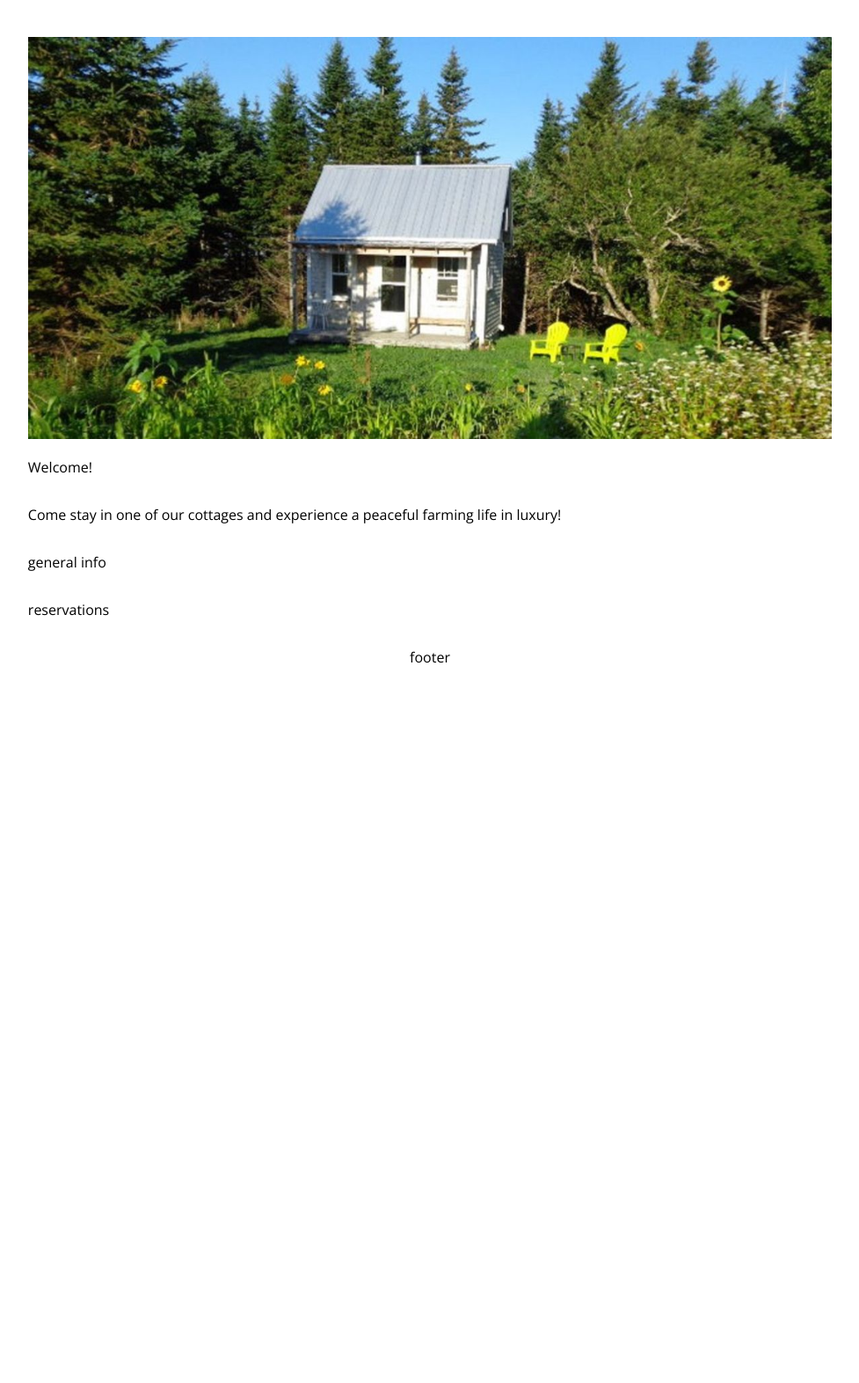
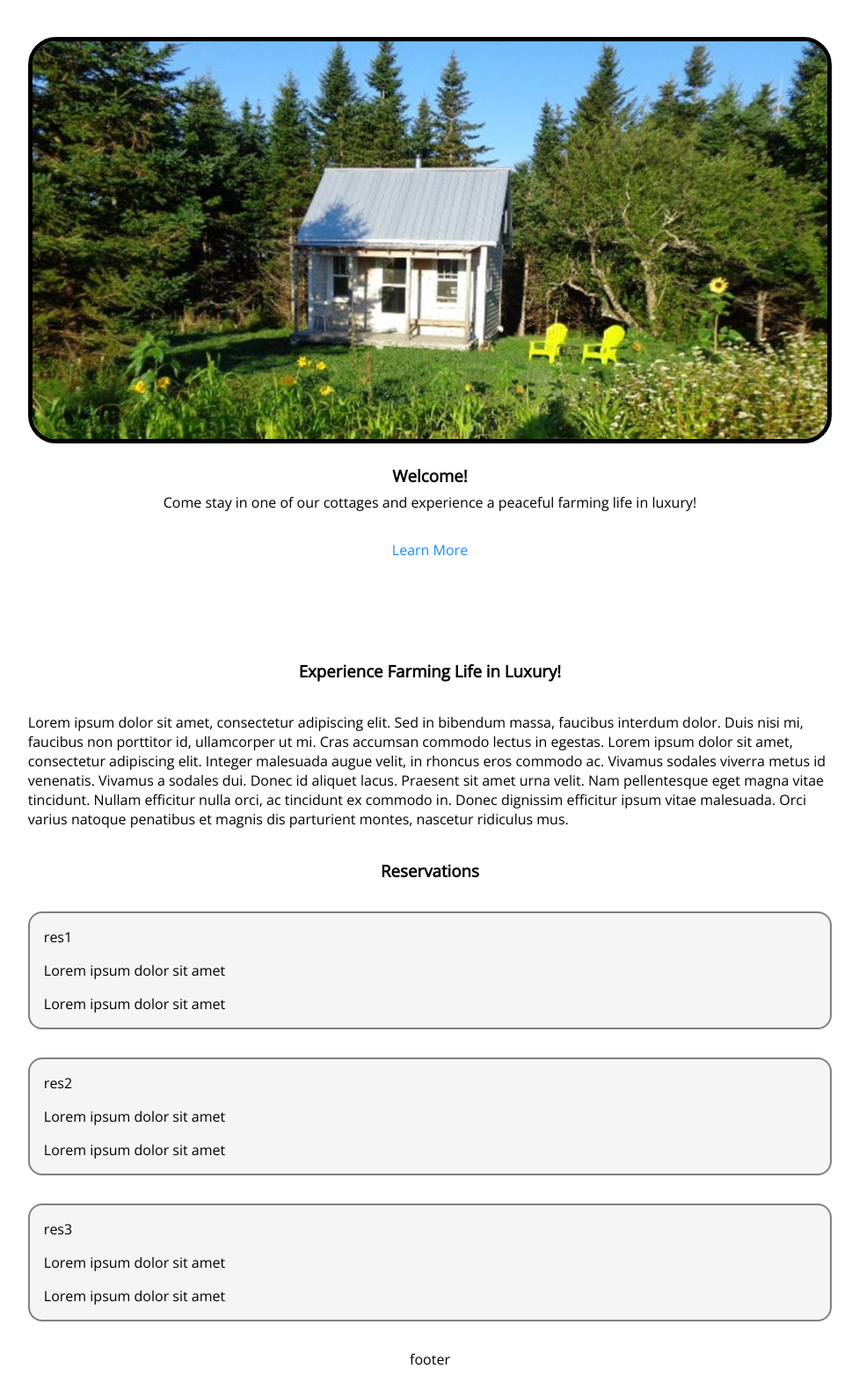
Before and after one commit to Box-Analyst/green-tomatoes, a PHP site: page / in a window 1280 px wide. Shown: the part 86-1658 px from the top of the page at 88% size, without its empty margins (151-1128 px from the left). Before the commit the page ends 840 px from the top, so only its background shows below. Run offline with PHP 8.4, Linux system fonts and the light colour scheme; some libraries are stand-ins or nearby versions.

Commit message:
General structure in place, needs relevant data.

```diff
--- a/index.html
+++ b/index.html
@@ -47,15 +47,47 @@
       <img src="./media/landing/1.jpg" id="slides">
     </div>
 
-    <br>
+    <br><br>
 
-    <p>Welcome!</p>
-    <p>Come stay in one of our cottages and experience a peaceful farming life in luxury!</p>
-    <!--above keep always size of screen, transition to below on "more info" button or scroll-->
-    <p>general info</p>
-    <!--general info-->
-    <p>reservations</p>
-    <!--different reservations-->
+    <div id="welcome">
+      <h3>Welcome!</h3>
+      <p>Come stay in one of our cottages and experience a peaceful farming life in luxury!</p>
+      <a href="#more">
+        <p id="morebtn">Learn More</p>
+      </a>
+    </div>
+
+    <a name="more" id="more">
+      <h3>Experience Farming Life in Luxury!</h3>
+    </a>
+    <p> Lorem ipsum dolor sit amet, consectetur adipiscing elit. Sed in bibendum massa, faucibus interdum dolor. Duis
+      nisi
+      mi, faucibus non porttitor id, ullamcorper ut mi. Cras accumsan commodo lectus in egestas. Lorem ipsum dolor sit
+      amet, consectetur adipiscing elit. Integer malesuada augue velit, in rhoncus eros commodo ac. Vivamus sodales
+      viverra metus id venenatis. Vivamus a sodales dui. Donec id aliquet lacus. Praesent sit amet urna velit. Nam
+      pellentesque eget magna vitae tincidunt. Nullam efficitur nulla orci, ac tincidunt ex commodo in. Donec dignissim
+      efficitur ipsum vitae malesuada. Orci varius natoque penatibus et magnis dis parturient montes, nascetur ridiculus
+      mus.</p>
+
+    <h3>Reservations</h3>
+    <div id="resCard">
+      <p>res1</p>
+      <p>Lorem ipsum dolor sit amet</p>
+      <p>Lorem ipsum dolor sit amet</p>
+    </div>
+
+    <div id="resCard">
+      <p>res2</p>
+      <p>Lorem ipsum dolor sit amet</p>
+      <p>Lorem ipsum dolor sit amet</p>
+    </div>
+
+    <div id="resCard">
+      <p>res3</p>
+      <p>Lorem ipsum dolor sit amet</p>
+      <p>Lorem ipsum dolor sit amet</p>
+    </div>
+
   </main>
 
   <footer>
--- a/style.css
+++ b/style.css
@@ -149,6 +149,40 @@ main * {
 #slides {
   max-width: 100%;
   height: auto;
+  border: 5px solid black;
+  border-radius: 2em;
+}
+
+main #welcome {
+  text-align: center;
+  padding-bottom: 5em;
+  height: 100%;
+}
+
+main h3 {
+  text-align: center;
+}
+
+main #welcome h3 {
+  margin-bottom: -0.5em;
+}
+
+main #welcome #morebtn {
+  margin-top: 2em;
+}
+
+main #more {
+  color: black;
+}
+
+main #resCard {
+  background-color: whitesmoke;
+  border: 2.5px solid gray;
+  border-radius: 1em;
+  margin-top: 1em;
+  margin-bottom: 1em;
+  padding-left: 1em;
+  padding-right: 1em;
 }
 
 footer {
@@ -201,6 +235,13 @@ a:active {
     animation-duration: 1s;
   }
 
+  #slides {
+    display: block;
+    max-width: 175%;
+    margin-left: -50%;
+    height: auto;
+  }
+
   @keyframes mobiMenuOpen {
     from {
       margin-left: 100%;
```
